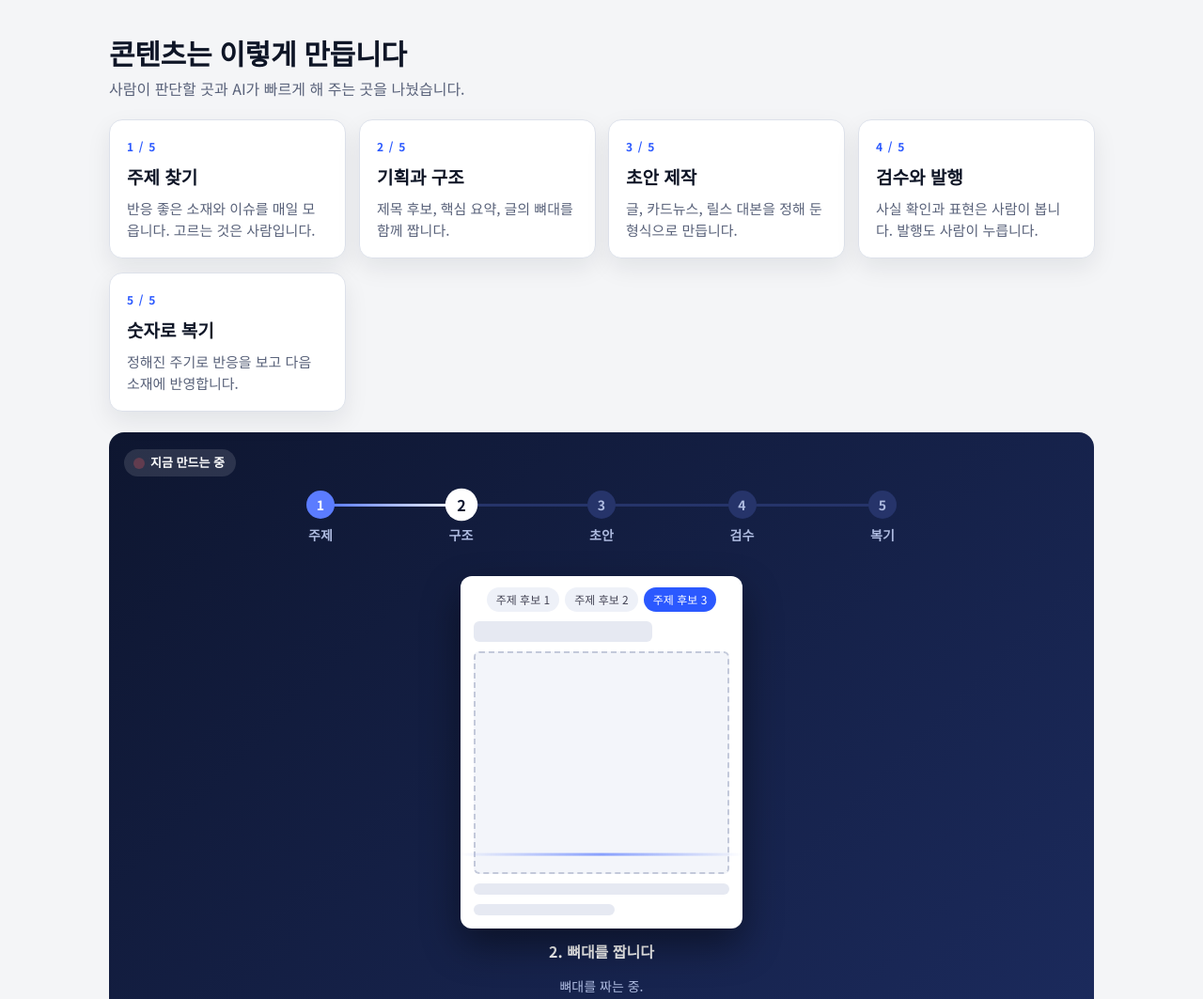
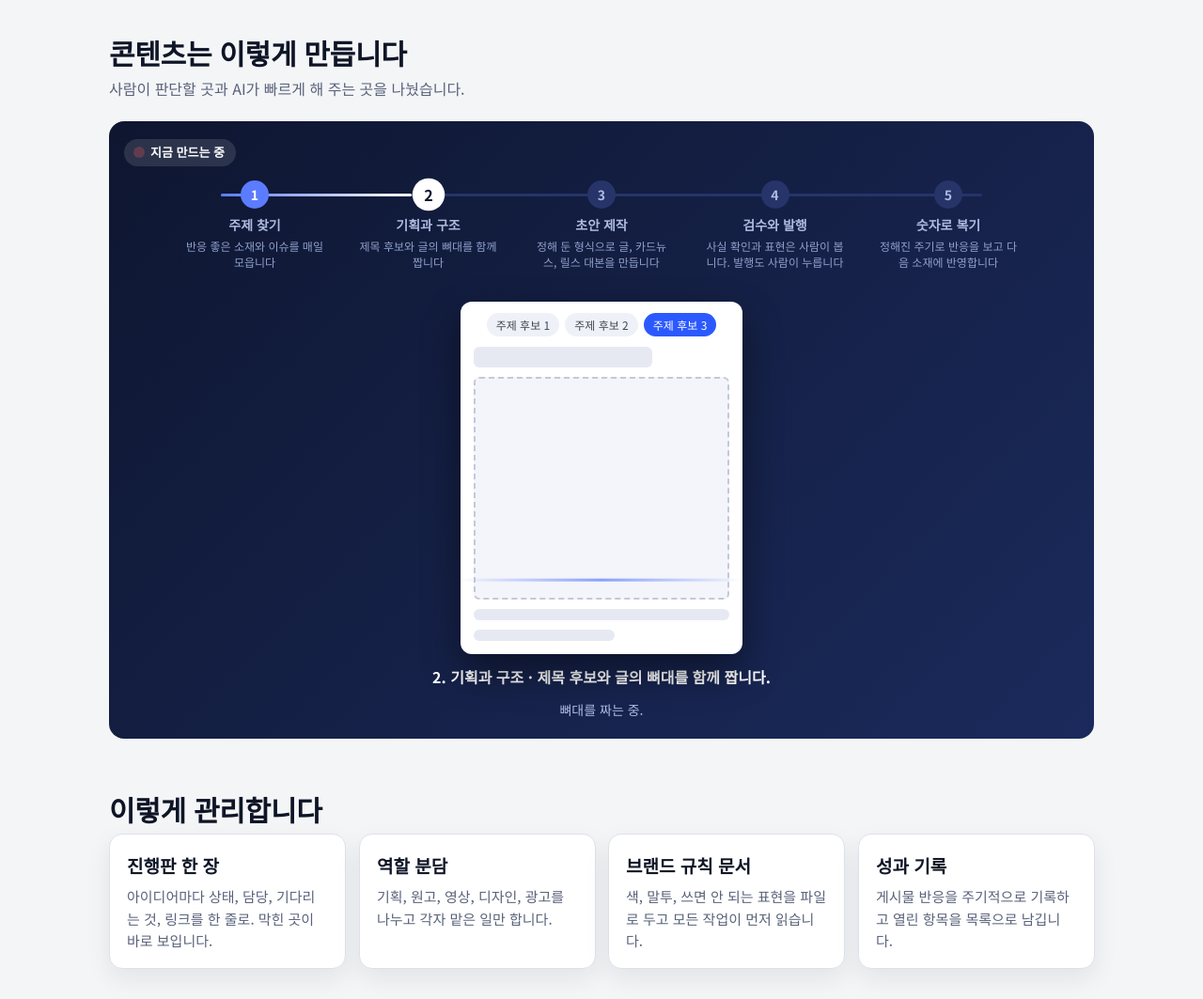
Before and after one commit to zilzilcoco-lab/work-intro, a plain HTML site: page index.html in a window 1280 px wide. Shown: the part 3800-4863 px from the top of the page at 94% size. Drawn offline with Linux system fonts and the light colour scheme.

Commit message:
단계 카드를 만드는 중 애니메이션 안으로 통합

```diff
--- a/index.html
+++ b/index.html
@@ -310,6 +310,11 @@ a.tile:hover{transform:translateY(-4px);box-shadow:0 14px 30px rgba(14,21,38,.14
 .trio .dd i{flex:1;text-align:center;font-style:normal;border-radius:1cqh;padding:1cqh 0;background:#eef1f8;color:#7a8499}
 .trio .dd i.y{background:#2d7f6a;color:#fff}
 @media (prefers-reduced-motion:reduce){.trio .ln{animation:none;stroke-dashoffset:0}}
+
+.bsteps{max-width:900px}
+.bsteps button small{font-weight:400;color:#8fa0cc;font-size:12px;max-width:150px;text-align:center;line-height:1.4;margin-top:-2px}
+.bcap{text-align:center;max-width:620px;line-height:1.5}
+@media (max-width:760px){.bsteps button small{display:none}}
 footer{padding-block:40px 56px;color:var(--mute);font-size:13px}
 @media (max-width:700px){.flow .col::after{display:none}.scene{height:clamp(220px,62vw,300px)}}
 @media (prefers-reduced-motion:reduce){.ring{transition:none}.bg{transition:none}a.tile:hover{transform:none}}
@@ -449,18 +454,11 @@ footer{padding-block:40px 56px;color:var(--mute);font-size:13px}
   <section class="block" id="flowsec">
     <h2>콘텐츠는 이렇게 만듭니다</h2>
     <p class="sub">사람이 판단할 곳과 AI가 빠르게 해 주는 곳을 나눴습니다.</p>
-    <div class="fgrid">
-      <div class="fcard" style="--k:1" data-no="1"><b>주제 찾기</b><span>반응 좋은 소재와 이슈를 매일 모읍니다. 고르는 것은 사람입니다.</span></div>
-      <div class="fcard" style="--k:2" data-no="2"><b>기획과 구조</b><span>제목 후보, 핵심 요약, 글의 뼈대를 함께 짭니다.</span></div>
-      <div class="fcard" style="--k:3" data-no="3"><b>초안 제작</b><span>글, 카드뉴스, 릴스 대본을 정해 둔 형식으로 만듭니다.</span></div>
-      <div class="fcard" style="--k:4" data-no="4"><b>검수와 발행</b><span>사실 확인과 표현은 사람이 봅니다. 발행도 사람이 누릅니다.</span></div>
-      <div class="fcard" style="--k:5" data-no="5"><b>숫자로 복기</b><span>정해진 주기로 반응을 보고 다음 소재에 반영합니다.</span></div>
-    </div>
 
     <div class="build s1 p1" id="build">
       <span class="live"><u></u>지금 만드는 중</span>
       <div class="bsteps">
-        <button type="button" data-k="1"><i>1</i>주제</button><button type="button" data-k="2"><i>2</i>구조</button><button type="button" data-k="3"><i>3</i>초안</button><button type="button" data-k="4"><i>4</i>검수</button><button type="button" data-k="5"><i>5</i>복기</button>
+        <button type="button" data-k="1"><i>1</i>주제 찾기<small>반응 좋은 소재와 이슈를 매일 모읍니다</small></button><button type="button" data-k="2"><i>2</i>기획과 구조<small>제목 후보와 글의 뼈대를 함께 짭니다</small></button><button type="button" data-k="3"><i>3</i>초안 제작<small>정해 둔 형식으로 글, 카드뉴스, 릴스 대본을 만듭니다</small></button><button type="button" data-k="4"><i>4</i>검수와 발행<small>사실 확인과 표현은 사람이 봅니다. 발행도 사람이 누릅니다</small></button><button type="button" data-k="5"><i>5</i>숫자로 복기<small>정해진 주기로 반응을 보고 다음 소재에 반영합니다</small></button>
         <div class="bline"><i id="bfill"></i></div>
       </div>
       <div class="bstage">
@@ -471,7 +469,7 @@ footer{padding-block:40px 56px;color:var(--mute);font-size:13px}
           <div class="bstamp">검수 완료 ✓</div>
           <div class="bstat"><span>♡ 반응 기록</span><div class="mb"><i style="--v:40%"></i><i style="--v:70%"></i><i style="--v:55%"></i><i style="--v:90%"></i></div></div>
         </div>
-        <p class="bcap" id="bcap">1. 주제를 고릅니다</p><p class="tick" id="btick">주제 후보를 모으는 중</p>
+        <p class="bcap" id="bcap">1. 주제 찾기</p><p class="tick" id="btick">주제 후보를 모으는 중</p>
       </div>
     </div>
   </section>
@@ -594,7 +592,7 @@ footer{padding-block:40px 56px;color:var(--mute);font-size:13px}
 (function(){
   var b=document.getElementById('build');if(!b)return;
   var btns=[].slice.call(b.querySelectorAll('.bsteps button')),fill=document.getElementById('bfill'),cap=document.getElementById('bcap');
-  var ticks=['주제 후보를 모으는 중','뼈대를 짜는 중','글과 사진을 채우는 중','검수를 기다리는 중','반응 숫자를 모으는 중'],caps=['1. 주제를 고릅니다','2. 뼈대를 짭니다','3. 글과 사진을 채웁니다','4. 사람이 검수합니다','5. 올린 뒤 반응을 기록합니다'];
+  var ticks=['주제 후보를 모으는 중','뼈대를 짜는 중','글과 사진을 채우는 중','검수를 기다리는 중','반응 숫자를 모으는 중'],caps=['1. 주제 찾기 · 반응 좋은 소재와 이슈를 매일 모읍니다. 고르는 건 사람입니다.','2. 기획과 구조 · 제목 후보와 글의 뼈대를 함께 짭니다.','3. 초안 제작 · 정해 둔 형식으로 글, 카드뉴스, 릴스 대본을 만듭니다.','4. 검수와 발행 · 사실 확인과 표현은 사람이 보고, 발행도 사람이 누릅니다.','5. 숫자로 복기 · 정해진 주기로 반응을 보고 다음 소재에 반영합니다.'];
   var k=0,vis=true,hold=false,reduce=window.matchMedia&&window.matchMedia('(prefers-reduced-motion: reduce)').matches;
   var bt=b.querySelector('.bt'),full=bt.textContent,tt=null;function typeTitle(n){clearInterval(tt);if(n<3||reduce){bt.textContent=n<3?'':full;return}bt.textContent='';var c=0;tt=setInterval(function(){c++;bt.textContent=full.slice(0,c);if(c>=full.length)clearInterval(tt)},70)}
   function set(n){k=n;for(var i=1;i<=5;i++){b.classList.toggle('p'+i,i<=n)}
```
